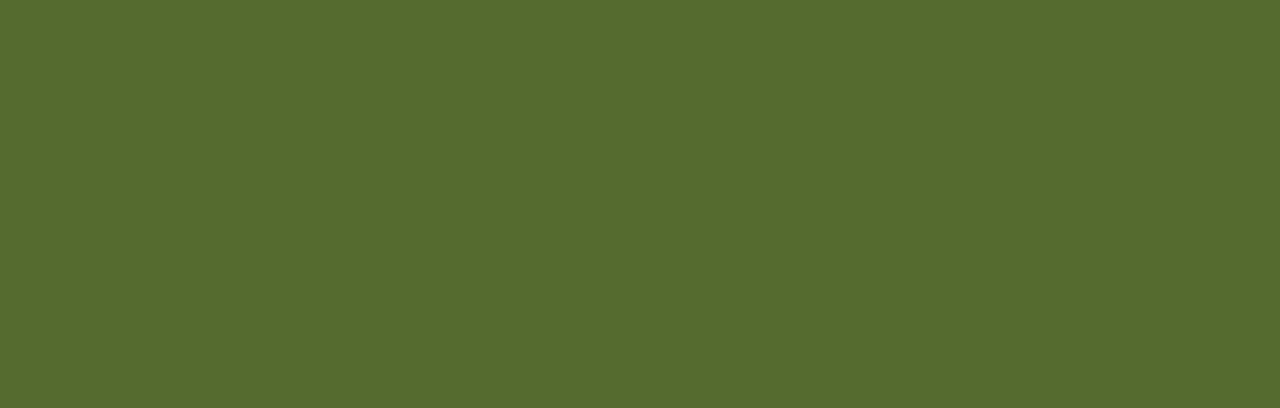
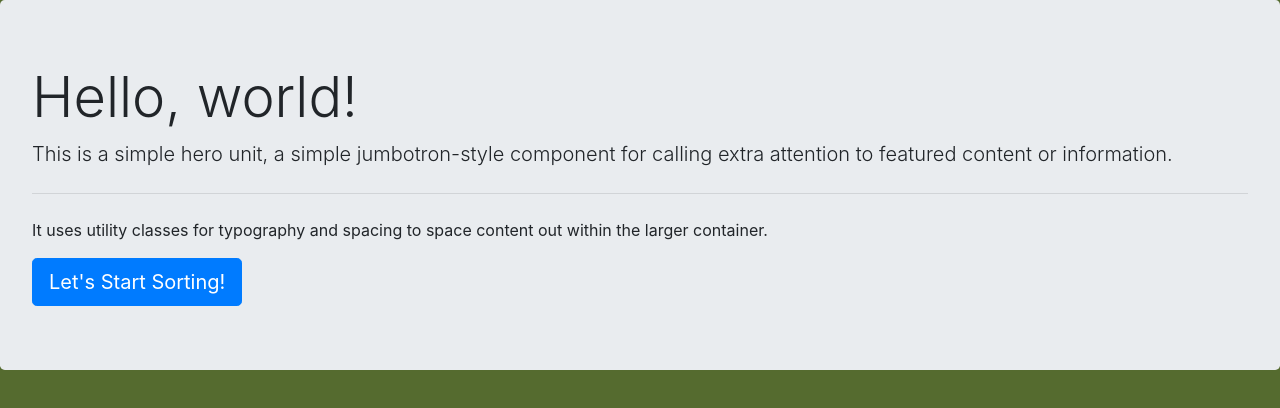
Before and after one commit to lancehamilton24/sorting-hat, a plain HTML site: page index.html in a window 1280 px wide. Drawn offline with nearby package versions, Linux system fonts and the light colour scheme.

Commit message:
added bootstrap jumbotron and button

```diff
--- a/index.html
+++ b/index.html
@@ -13,7 +13,13 @@
 <body>
 
 
-
+<div class="jumbotron">
+  <h1 class="display-4">Hello, world!</h1>
+  <p class="lead">This is a simple hero unit, a simple jumbotron-style component for calling extra attention to featured content or information.</p>
+  <hr class="my-4">
+  <p>It uses utility classes for typography and spacing to space content out within the larger container.</p>
+  <a class="btn btn-primary btn-lg" href="#" role="button">Let's Start Sorting!</a>
+</div>
 
 
 
```
